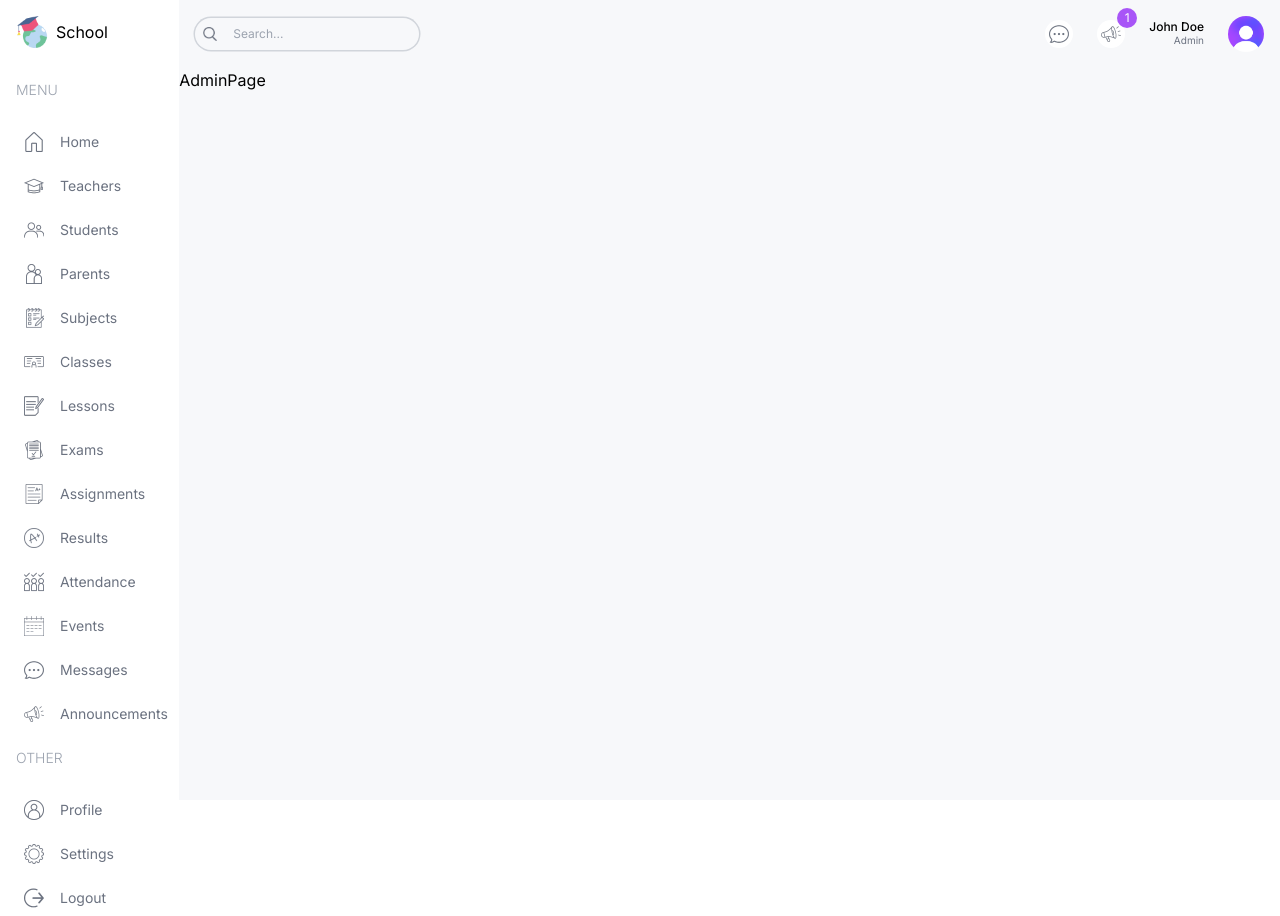
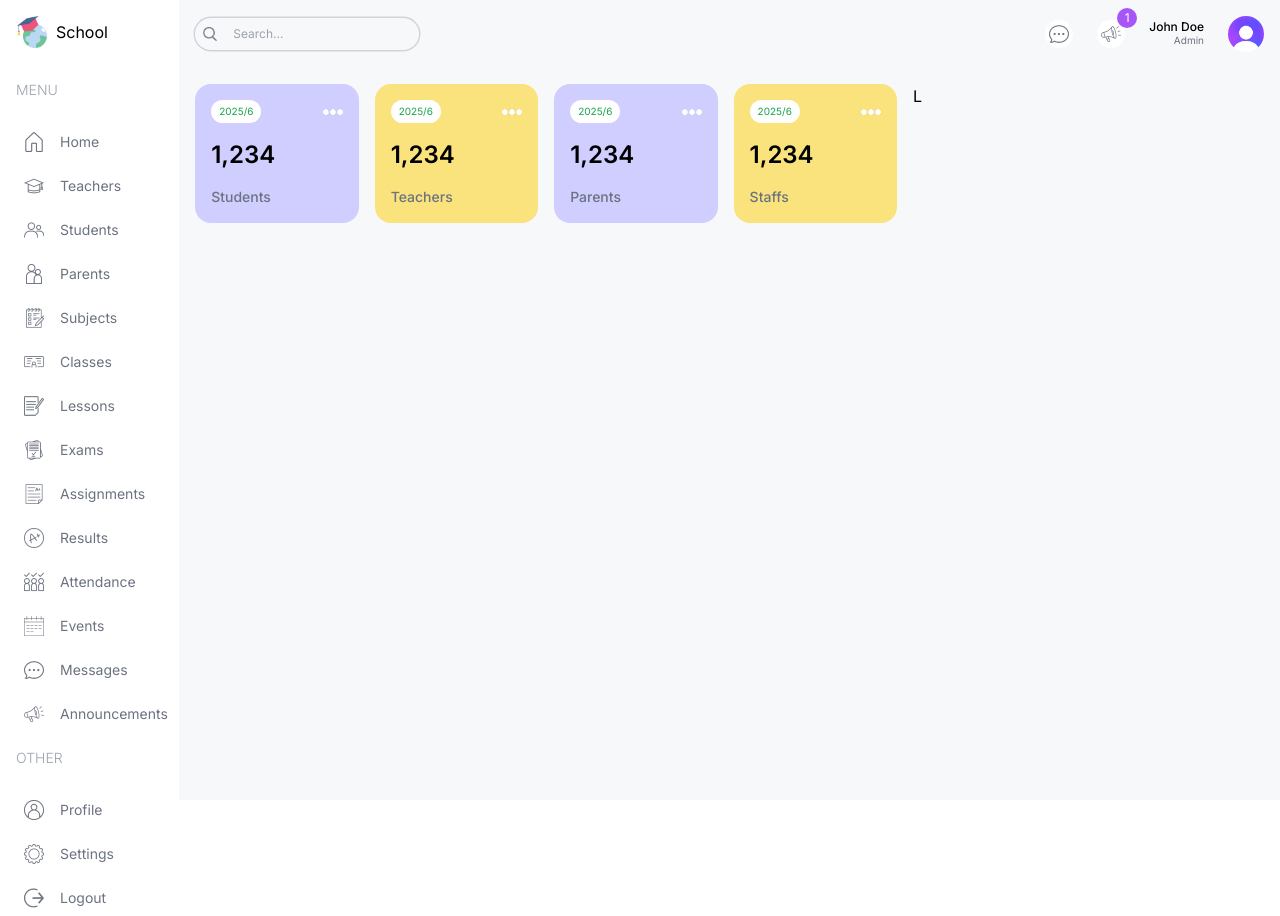
Before and after one commit to AzizToulgui/School-Dashboard-UI, a Next.js app: page /admin in a window 1280 px wide. Built offline with nearby package versions, Linux system fonts and the light colour scheme.

Commit message:
working on the admin page

```diff
--- a/src/app/(dashboard)/admin/page.tsx
+++ b/src/app/(dashboard)/admin/page.tsx
@@ -1,7 +1,21 @@
+import UserCard from "@/components/UserCard";
 
 const AdminPage = () => {
     return (
-        <div>AdminPage</div>
+        <div className="p-4 flex gap-4 flex-col md:flex-row">
+            {/*left*/}
+            <div className="w-full lg:w-2/3">
+                {/*User Card*/}
+                <div className="flex gap-4 justify-between flex-wrap">
+                    <UserCard type={"student"}/>
+                    <UserCard type={"teacher"}/>
+                    <UserCard type={"parent"}/>
+                    <UserCard type={"staff"}/>
+                </div>
+            </div>
+            {/*Right*/}
+            <div className="w-full lg:w-1/3">L</div>
+        </div>
     )
 }
 export default AdminPage
--- a/src/app/(dashboard)/layout.tsx
+++ b/src/app/(dashboard)/layout.tsx
@@ -17,7 +17,7 @@
                 <Menu/>
             </div>
             {/*Right*/}
-            <div className="w-[86%] md:w-[92%] lg:w-[84%] xl:w-[86%] bg-[#F7F8FA] overflow-scroll">
+            <div className="w-[86%] md:w-[92%] lg:w-[84%] xl:w-[86%] bg-[#F7F8FA]">
                 <Navbar/>
                 {children}
             </div>
--- /dev/null
+++ b/src/components/UserCard.tsx
@@ -0,0 +1,15 @@
+import Image from "next/image";
+
+const UserCard = ({type} : {type : string}) => {
+    return (
+        <div className="rounded-2xl odd:bg-dashPurple even:bg-dashYellow p-4 flex-1 min-w-[130px]  ">
+            <div className="flex justify-between items-center">
+                <span className="text-[10px] bg-white px-2 py-1 rounded-full text-green-600 ">2025/6</span>
+                <Image src="/more.png" alt="" width={20} height={20} />
+            </div>
+            <h1 className="text-2xl font-semibold my-4 ">1,234</h1>
+            <h2 className="capitalize text-sm font-medium text-gray-500 ">{type}s</h2>
+        </div>
+    )
+}
+export default UserCard
--- a/tailwind.config.ts
+++ b/tailwind.config.ts
@@ -13,6 +13,15 @@
         "gradient-conic":
           "conic-gradient(from 180deg at 50% 50%, var(--tw-gradient-stops))",
       },
+      colors : {
+        dashSky : '#C3EBFA',
+        dashSkyLight : '#EDF9FD',
+        dashPurple : '#CFCEFF',
+        dashPurpleLight : '#F1F0FF',
+        dashYellow : '#FAE27C',
+        dashYellowLight : '#FEFCE8',
+
+      }
     },
   },
   plugins: [],
```
Also changed, not shown: package.json (+5 -4 lines), 1 other file (tests, documents, lock files or other folders).
